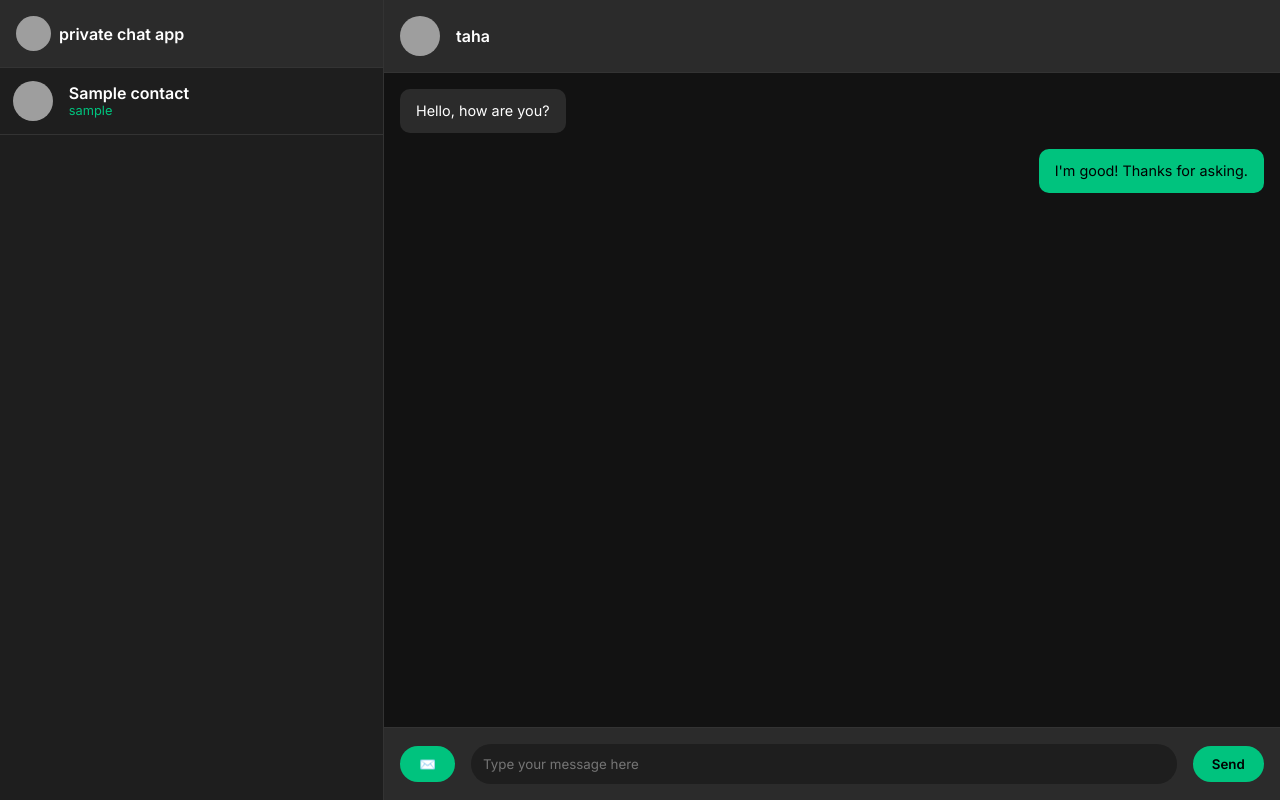
After one commit to tahaali73/chat, a Flask app: template app/blueprints/messaging/templates/chat_area.html in a window 1280 px wide. The commit adds this page. Run offline with Flask 3, Linux system fonts and the light colour scheme; the template is opened without the code that fills it: most values are stand-ins (such as "Sample title", 1, 10 or a date in 2020); grey boxes are pictures that could not be loaded.

Commit message:
designed frontend for chat now messages, status, username, name of contact is rendering in chat page

```diff
--- /dev/null
+++ b/app/blueprints/messaging/templates/chat_area.html
@@ -0,0 +1,274 @@
+<!DOCTYPE html>
+<html lang="en">
+<head>
+  <meta charset="UTF-8" />
+  <meta name="viewport" content="width=device-width, initial-scale=1.0" />
+  <title>ChatBooth</title>
+  <link href="https://fonts.googleapis.com/css2?family=Inter:wght@400;600&display=swap" rel="stylesheet">
+  <style>
+    :root {
+      --bg-dark: #121212;
+      --bg-light: #1e1e1e;
+      --primary: #00c37e;
+      --text-light: #ffffff;
+      --text-muted: #999;
+      --gray: #2b2b2b;
+      --border: #333;
+    }
+
+    * {
+      box-sizing: border-box;
+      margin: 0;
+      padding: 0;
+      font-family: 'Inter', sans-serif;
+    }
+
+    body {
+      background: var(--bg-dark);
+      color: var(--text-light);
+      display: flex;
+      height: 100vh;
+    }
+
+    .chat-container {
+      display: flex;
+      width: 100%;
+    }
+
+    .sidebar {
+      background: var(--bg-light);
+      width: 30%;
+      border-right: 1px solid var(--border);
+      overflow-y: auto;
+      display: flex;
+      flex-direction: column;
+    }
+
+    .chat-header {
+      padding: 1rem;
+      border-bottom: 1px solid var(--border);
+      display: flex;
+      align-items: center;
+      gap: 0.5rem;
+      background-color: var(--gray);
+    }
+
+    .chat-header img {
+      border-radius: 50%;
+      width: 35px;
+      height: 35px;
+    }
+
+    .user-status {
+      color: var(--primary);
+      font-size: 0.8rem;
+    }
+
+    .contact-list {
+      flex-grow: 1;
+    }
+
+    .contact-item {
+      display: flex;
+      align-items: center;
+      padding: 0.8rem;
+      border-bottom: 1px solid var(--border);
+      cursor: pointer;
+      transition: background 0.3s;
+    }
+
+    .contact-item:hover {
+      background-color: var(--gray);
+    }
+
+    .contact-item img {
+      width: 40px;
+      height: 40px;
+      border-radius: 50%;
+      margin-right: 1rem;
+    }
+
+    .chat-main {
+      flex-grow: 1;
+      display: flex;
+      flex-direction: column;
+      background: var(--bg-dark);
+    }
+
+    .chat-topbar {
+      padding: 1rem;
+      border-bottom: 1px solid var(--border);
+      display: flex;
+      align-items: center;
+      background-color: var(--gray);
+    }
+
+    .chat-messages {
+      flex-grow: 1;
+      padding: 1rem;
+      overflow-y: auto;
+      display: flex;
+      flex-direction: column;
+      gap: 1rem;
+    }
+
+    .message {
+      max-width: 60%;
+      padding: 0.75rem 1rem;
+      border-radius: 10px;
+      font-size: 0.9rem;
+      line-height: 1.4;
+    }
+
+    .message.sent {
+      align-self: flex-end;
+      background-color: var(--primary);
+      color: #000;
+    }
+
+    .message.received {
+      align-self: flex-start;
+      background-color: var(--gray);
+    }
+
+    .chat-input {
+      padding: 1rem;
+      display: flex;
+      align-items: center;
+      border-top: 1px solid var(--border);
+      background-color: var(--gray);
+    }
+
+    .chat-input input {
+      flex-grow: 1;
+      padding: 0.75rem;
+      border-radius: 20px;
+      border: none;
+      background: var(--bg-light);
+      color: var(--text-light);
+      margin: 0 1rem;
+    }
+
+    .chat-input button {
+      background-color: var(--primary);
+      border: none;
+      padding: 0.6rem 1.2rem;
+      border-radius: 20px;
+      cursor: pointer;
+      color: #000;
+      font-weight: 600;
+    }
+
+    @media (max-width: 768px) {
+      .chat-container {
+        flex-direction: column;
+      }
+      .sidebar {
+        width: 100%;
+        height: 40%;
+      }
+      .chat-main {
+        height: 60%;
+      }
+    }
+  </style>
+</head>
+<body>
+  <div class="chat-container">
+
+    <div class="sidebar">
+        <div class="chat-header">
+          <img src="https://i.pravatar.cc/40" alt="User" />
+
+          <div>
+            <div style="font-weight: 600;">private chat app</div>
+          </div>
+        </div>
+        <div class="contact-list">
+      {% if contacts %}
+      {% for contact in contacts %}
+          <div class="contact-item" data-username="{{ contact['username'] }}">
+            <img src="https://i.pravatar.cc/40?img=1" />
+            <div>
+              <div style="font-weight: 600;">{{contact['name']}}</div>
+              <div class="user-status">{{contact['username']}}</div>
+            </div>
+          </div>
+          {% endfor %}
+          {% endif %}
+          <!-- Repeat more contact-item blocks as needed -->
+        </div>
+      </div>
+
+    <div class="chat-main">
+      <div class="chat-topbar">
+
+        <img src="https://i.pravatar.cc/40?img=2" alt="" style="border-radius: 50%; margin-right: 1rem;" />
+
+        <div>
+
+          <div style="font-weight: 600;" class="topbar-name">taha</div>
+
+          <div class="user-status" id="status"></div>
+        </div>
+      </div>
+      <div class="chat-messages">
+        <div class="message received">Hello, how are you?</div>
+        <div class="message sent">I'm good! Thanks for asking.</div>
+      </div>
+      <div class="chat-input">
+        <button>✉️</button>
+        <input type="text" placeholder="Type your message here" />
+        <button>Send</button>
+      </div>
+    </div>
+  </div>
+
+  <script>
+    const contactItems = document.querySelectorAll('.contact-item');
+    const currentUserId = "{{user_id}}";
+
+    contactItems.forEach((item) => {
+        item.addEventListener('click', () => {
+            const username = item.getAttribute('data-username');
+
+            // Update topbar name immediately
+            const contactName = item.querySelector("div > div:first-child").textContent;
+            document.querySelector(".chat-topbar .topbar-name").textContent = contactName;
+
+            // Fetch chat data
+            fetch(`/get-chat/${username}`)
+            .then((response) => {
+                if (!response.ok) throw new Error(response.statusText);
+                return response.json();
+            })
+            .then((data) => {
+                if (data.msg) {
+                    console.error(data.msg);
+                } else {
+                    // Update status
+                    const statusElement = document.getElementById("status");
+                    statusElement.textContent = data.status === "offline"
+                        ? data.last_seen
+                        : "online";
+
+                    // Update messages
+                    const chatMessages = document.querySelector(".chat-messages");
+                    chatMessages.innerHTML = "";
+
+                    data.message_data.forEach((message) => {
+                        const messageElement = document.createElement("div");
+                        messageElement.classList.add("message");
+                        messageElement.classList.add(message.sender_id === currentUserId ? "sent" : "received");
+                        messageElement.textContent = message.message_text;
+                        chatMessages.appendChild(messageElement);
+                    });
+                }
+            })
+            .catch((error) => console.error(error));
+        });
+    });
+</script>
+
+</body>
+</html>
```
Also changed, not shown: app/blueprints/messaging/events.py (+13 -2 lines), app/blueprints/messaging/msg_controller.py (+7 -2 lines), app/blueprints/messaging/msg_model.py (+74 -4 lines), app/blueprints/messaging/templates/index.html (+27 -3 lines), app/blueprints/messaging/templates/side_menu.html (added).
